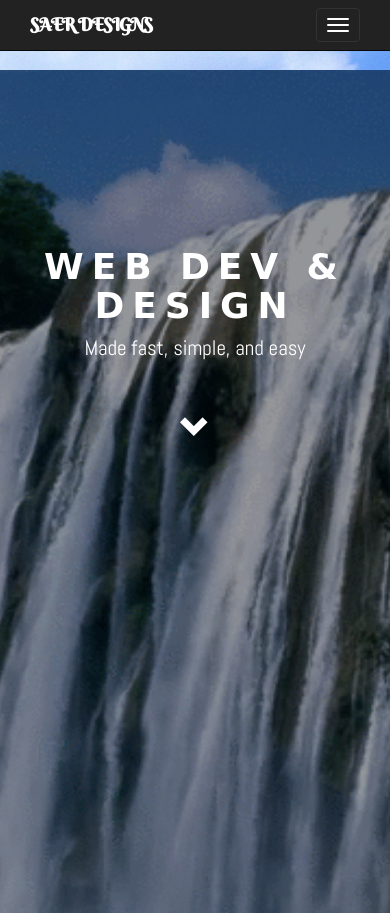
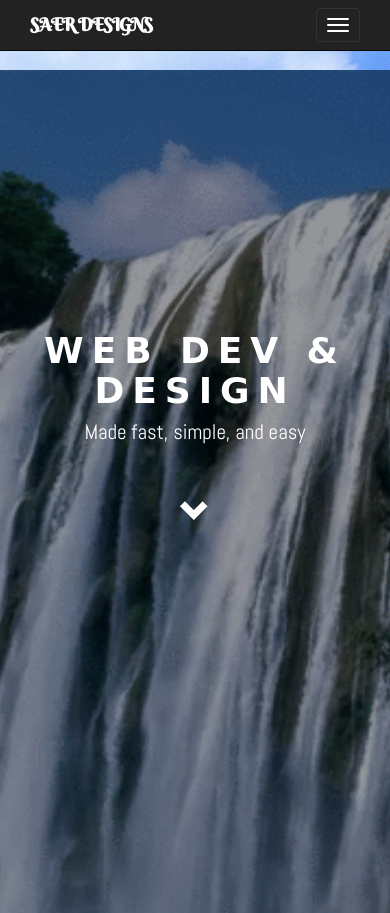
Before and after one commit to DrakkenSaer/Portfolio, a Rails app: page / in a window 390 px wide. Shown: the top 913 px of the page. Run offline with Rails 7, Linux system fonts and the light colour scheme; data that the repository does not hold is empty; style sheets or scripts are compiled from the project's sources; parts of the project's set-up code (start-up, migrations or seed data) failed here and were passed over; some libraries are stand-ins or nearby versions; some web fonts are replaced.

```diff
--- a/app/assets/stylesheets/custom.css.scss
+++ b/app/assets/stylesheets/custom.css.scss
@@ -244,10 +244,6 @@ textarea {
     &.bg-main{
       background: image-url("WaterfallBG/Waterfall.gif") no-repeat center center;
       background-size: cover;
-      width: 100%;
-    }
-    .bg-video{
-      width: 100%;
     }
     .dark-overlay {
       background-color: black;
@@ -258,7 +254,7 @@ textarea {
       filter: alpha(opacity=40); /* For IE8 and earlier */
     }
     .v-center {
-      padding-top: 15vh;
+      padding-top: 25vh;
     }
     .container {
       position: relative;
--- a/app/views/layouts/application.html.erb
+++ b/app/views/layouts/application.html.erb
@@ -7,6 +7,7 @@
     <%= stylesheet_link_tag  'http://fonts.googleapis.com/css?family=Abel', 'data-turbolinks-track' => true %>
     <%= stylesheet_link_tag  'http://fonts.googleapis.com/css?family=Oregano', 'data-turbolinks-track' => true %>
     <%= javascript_include_tag 'application', 'data-turbolinks-track' => true %>
+    <%= favicon_link_tag 'favicon.ico' %>
     <%= csrf_meta_tags %>
     <meta http-equiv="Content-Type" content="text/html; charset=UTF-8">
     <meta name="viewport" content="width=device-width, initial-scale=1">
--- a/app/views/pages/home.html.erb
+++ b/app/views/pages/home.html.erb
@@ -7,7 +7,7 @@
 
 <div class="home">
   <section class="bg-main">
-    <div class="bg-video"></div>
+    <div id="bg-video" class="width-100"></div>
     <div class="dark-overlay"></div>
     <div class="container v-center">
       <div class="jumbotron">
```
Also changed, not shown: app/assets/javascripts/page-specific/home.js.erb (+10 -12 lines), app/assets/images/favicon.ico (added).
